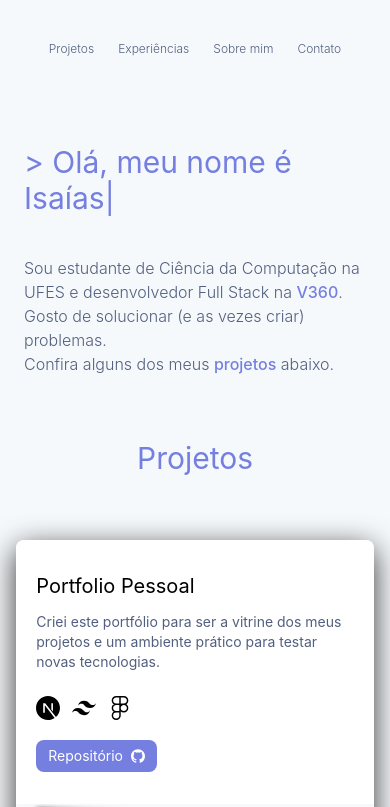
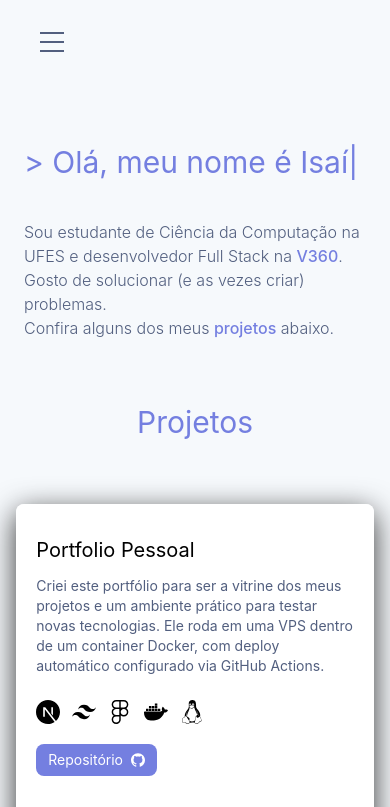
Before and after one commit to isaiasaltoe/portfolio, a Next.js app: page / in a window 390 px wide. Shown: the top 807 px of the page. Built offline with nearby package versions, Linux system fonts and the light colour scheme.

Commit message:
feat: update experiences and navbar components; enhance project description with Docker and Linux icons

```diff
--- a/app/components/experiences.tsx
+++ b/app/components/experiences.tsx
@@ -20,18 +20,18 @@ const experiences: Experience[] = [
       "- Realizo a manutenção e evolução de um SaaS de gestão de notas fiscais desenvolvido em Ruby on Rails na V360, garantindo a estabilidade e a melhoria contínua da plataforma.\n- Atuo na gestão e acompanhamento dos serviços prestados por colaboradores terceirizados em integrações SAP, assegurando a qualidade e o alinhamento das entregas.\n- Conduzo análises técnicas para diagnóstico e resolução de bugs, contribuindo para a confiabilidade e a experiência do usuário na plataforma.",
   },
   {
-    title: "Desenvolvedor Voluntário Full Stack",
-    company: "Cinética Jr",
-    period: "Jul 2025 - Fev 2026",
-    description:
-      "- Desenvolvi e mantive projetos utilizando Next.js, JavaScript, HTML, CSS, PHP, PostgreSQL e Bootstrap.\n- Colaborei de perto com uma equipe multidisciplinar, aprimorando minhas habilidades de trabalho em equipe e comunicação.\n- Realizei levantamento e análise de requisitos, traduzindo as necessidades dos clientes em soluções técnicas práticas.\n- Interagi diretamente com os clientes, aprimorando minha capacidade de gerenciar expectativas e garantir a satisfação.",
-  },
-  {
     title: "Desenvolvedor Full Stack",
     company: "Contera IO",
     period: "Ago 2025 - Dez 2025",
     description:
       "- Auxiliei na implementação de novas funcionalidades e correções de bugs em uma aplicação Ruby on Rails, seguindo boas práticas de programação.\n- Desenhei a UI/UX do novo site da empresa e contribuí para o desenvolvimento do front-end utilizando Next.js e Tailwind.",
+  },
+  {
+    title: "Desenvolvedor Full Stack",
+    company: "Cinética Jr",
+    period: "Jul 2025 - Fev 2026",
+    description:
+      "- Desenvolvi e mantive projetos utilizando Next.js, JavaScript, HTML, CSS, PHP, PostgreSQL e Bootstrap.\n- Colaborei de perto com uma equipe multidisciplinar, aprimorando minhas habilidades de trabalho em equipe e comunicação.\n- Realizei levantamento e análise de requisitos, traduzindo as necessidades dos clientes em soluções técnicas práticas.\n- Interagi diretamente com os clientes, aprimorando minha capacidade de gerenciar expectativas e garantir a satisfação.",
   },
   {
     title: "Diretor de Marketing",
@@ -40,6 +40,13 @@ const experiences: Experience[] = [
     description:
       "Como diretor de marketing, trabalhei como design focado em experiência do usuário, identidade visual e comunicação eficaz. Apliquei princípios de UI/UX para garantir que layouts fossem intuitivos e visualmente atraentes para diferentes públicos. Usando ferramentas como Figma.",
   },
+  {
+    title: "Ciência da Computação",
+    company: "UFES",
+    period: "Out 2022 - Atual",
+    description:
+    "Optei pelo curso de Ciência da Computação na UFES pela afinidade natural que sempre tive com tecnologia e pelo gosto em resolver problemas. A escolha pela UFES foi motivada pela base sólida que a universidade oferece e pela oportunidade de conviver e aprender com profissionais de excelência, o que torna o ambiente acadêmico ainda mais enriquecedor para minha formação."
+  }
 ];
 
 // Hook que detecta quando um elemento entra na tela (viewport)
--- a/app/components/navbar.tsx
+++ b/app/components/navbar.tsx
@@ -4,6 +4,7 @@ import { useEffect, useState } from "react";
 
 export function Navbar() {
   const [scrolled, setScrolled] = useState(false);
+  const [isOpen, setIsOpen] = useState(false);
 
   useEffect(() => {
     const onScroll = () => setScrolled(window.scrollY > 10);
@@ -14,28 +15,45 @@ export function Navbar() {
 
   return (
     <nav
-      className={`fixed top-0 left-0 right-0 z-50 flex items-center text-[12px] md:text-lg justify-center font-light px-8 text-[#525F7F] bg-[#F6F9FC]/80 backdrop-blur-md transition-all duration-300 ${
-        scrolled ? "py-5 shadow-lg" : "py-10"
+      className={`fixed top-0 left-0 right-0 z-50 flex flex-col md:flex-row md:items-center md:justify-center font-light px-8 text-[#525F7F] bg-[#F6F9FC]/95 backdrop-blur-md transition-all duration-300 ${
+        scrolled ? "py-4 md:py-5 shadow-lg" : "py-6 md:py-10"
       }`}
     >
-      <ul className="flex gap-6 items-center">
-        <li>
-          <a href="#projects" className="hover:text-[#747FE0] transition-colors">
+      <div className="flex justify-between items-center w-full md:w-auto md:hidden">
+        <button
+          onClick={() => setIsOpen(!isOpen)}
+          className="focus:outline-none p-2"
+          aria-label="Toggle menu"
+        >
+          <div className="w-6 h-5 flex flex-col justify-between">
+            <span className={`block h-0.5 w-full bg-[#525F7F] transition-transform duration-300 ${isOpen ? 'rotate-45 translate-y-2.25' : ''}`} />
+            <span className={`block h-0.5 w-full bg-[#525F7F] transition-opacity duration-300 ${isOpen ? 'opacity-0' : 'opacity-100'}`} />
+            <span className={`block h-0.5 w-full bg-[#525F7F] transition-transform duration-300 ${isOpen ? '-rotate-45 -translate-y-2.25' : ''}`} />
+          </div>
+        </button>
+      </div>
+
+      <ul className={`${
+        isOpen ? "flex" : "hidden"
+      } md:flex flex-col md:flex-row gap-6 md:gap-6 items-center mt-6 md:mt-0 text-base md:text-lg w-full md:w-auto pb-4 md:pb-0`}
+      >
+        <li className="w-full text-center md:w-auto">
+          <a href="#projects" className="block hover:text-[#747FE0] transition-colors py-2 md:py-0" onClick={() => setIsOpen(false)}>
             Projetos
           </a>
         </li>
-        <li>
-          <a href="#experiences" className="hover:text-[#747FE0] transition-colors">
+        <li className="w-full text-center md:w-auto">
+          <a href="#experiences" className="block hover:text-[#747FE0] transition-colors py-2 md:py-0" onClick={() => setIsOpen(false)}>
             Experiências
           </a>
         </li>
-        <li>
-          <a href="#aboutme" className="hover:text-[#747FE0] transition-colors">
+        <li className="w-full text-center md:w-auto">
+          <a href="#aboutme" className="block hover:text-[#747FE0] transition-colors py-2 md:py-0" onClick={() => setIsOpen(false)}>
             Sobre mim
           </a>
         </li>
-        <li>
-          <a href="#contact" className="hover:text-[#747FE0] transition-colors">
+        <li className="w-full text-center md:w-auto">
+          <a href="#contact" className="block hover:text-[#747FE0] transition-colors py-2 md:py-0" onClick={() => setIsOpen(false)}>
             Contato
           </a>
         </li>
--- a/app/components/projects.tsx
+++ b/app/components/projects.tsx
@@ -1,10 +1,10 @@
-import { SiNextdotjs, SiTailwindcss, SiFigma, SiPhp, SiPostgresql } from "react-icons/si";
+import { SiNextdotjs, SiTailwindcss, SiFigma, SiPhp, SiPostgresql, SiLinux, SiDocker } from "react-icons/si";
 import { ProjectCard } from "./project-card";
 
 const projects = [
   {
     title: "Portfolio Pessoal",
-    description: "Criei este portfólio para ser a vitrine dos meus projetos e um ambiente prático para testar novas tecnologias.",
+    description: "Criei este portfólio para ser a vitrine dos meus projetos e um ambiente prático para testar novas tecnologias. Ele roda em uma VPS dentro de um container Docker, com deploy automático configurado via GitHub Actions.",
     repoUrl: "https://github.com/isaiasaltoe/portfolio",
     image: `${""}/poao.png`,
     imageAlt: "Foto do Projeto Portfolio",
@@ -12,6 +12,8 @@ const projects = [
       <SiNextdotjs key="next" title="Next.js" />,
       <SiTailwindcss key="tailwind" title="Tailwind CSS" />,
       <SiFigma key="figma" title="Figma" />,
+      <SiDocker key="docker" title="Docker"/>,
+      <SiLinux key="linux" title="Figma" />
     ],
   },
 ];
```
